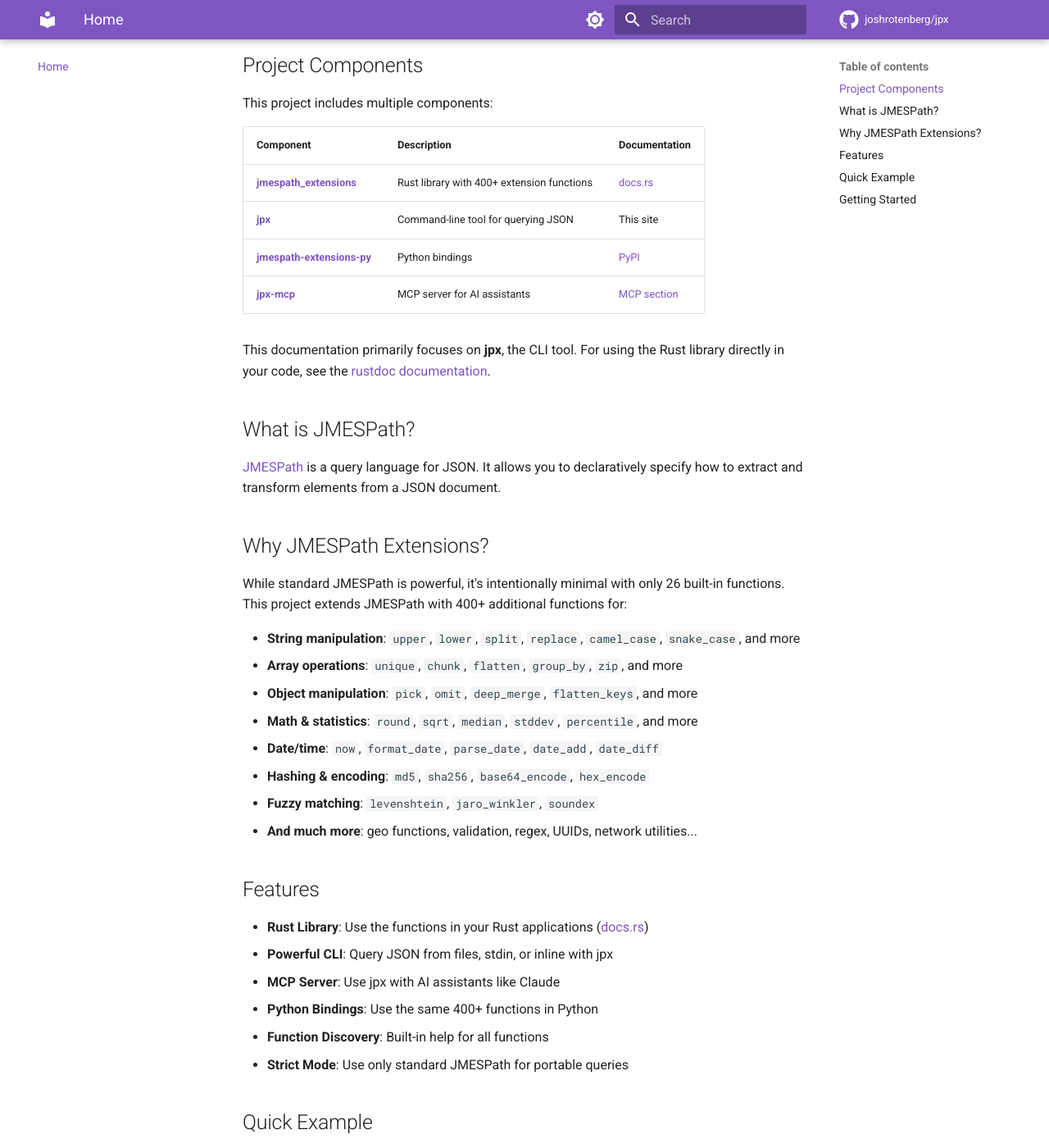
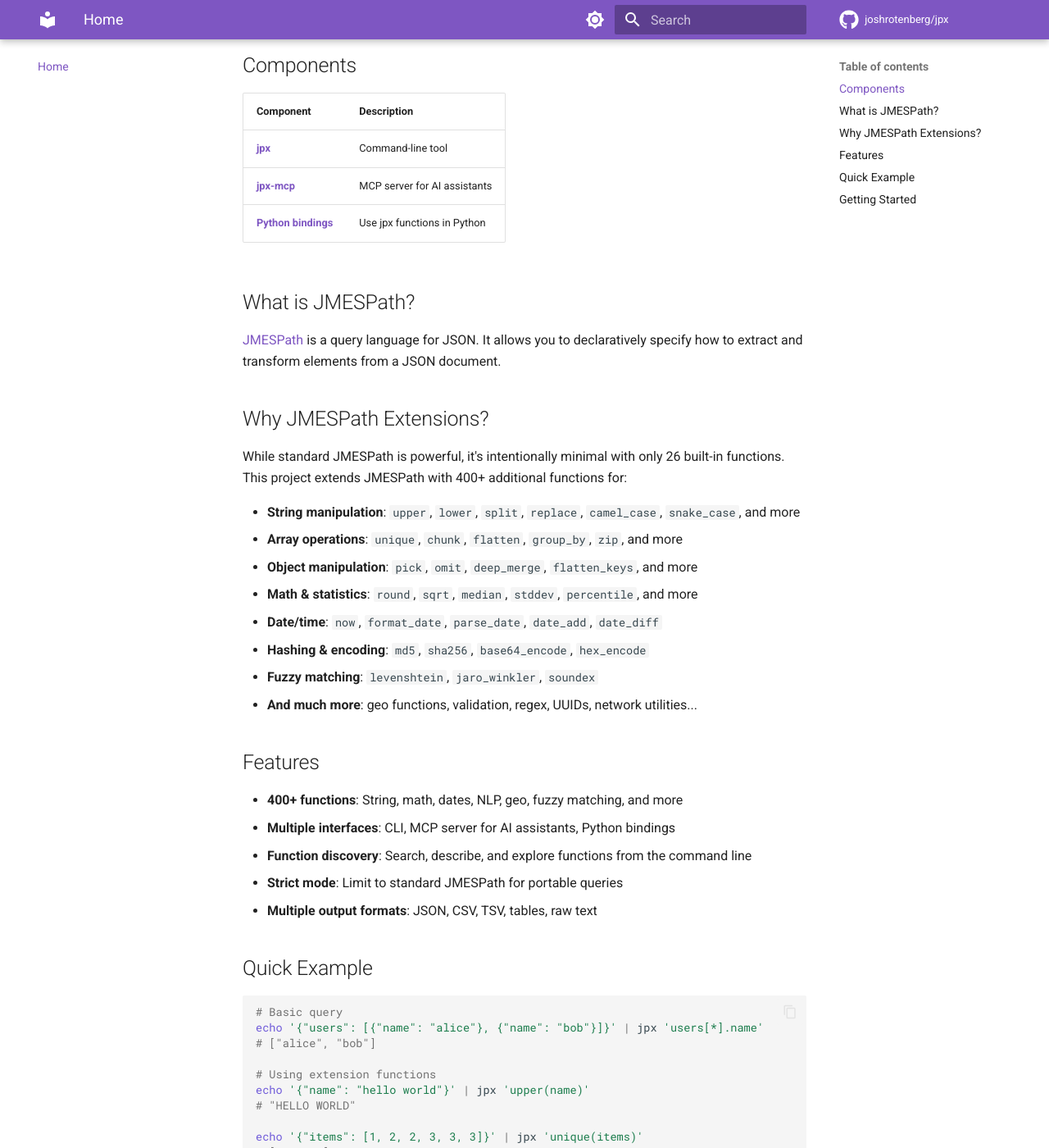
Before and after one commit to joshrotenberg/jpx, an MkDocs documentation site: the page built from docs/src/index.md, in a window 1280 px wide and 1400 px high, scrolled down 257 px. Shown: the whole window at 82% size. Built offline with MkDocs 1.6.1 and Material for MkDocs 9.7.7, drawn with Linux system fonts in a browser that asks for light colours; comment, search, counter and statistics services are not loaded; some of the changed text lies outside the part shown.

Commit message:
docs: rebrand from jmespath-extensions to jpx focus
- Simplify index.md to focus on jpx as the main product
- Update example links to point to jpx repo
- Streamline features list

````diff
--- a/docs/src/guides/hacker-news.md
+++ b/docs/src/guides/hacker-news.md
@@ -401,7 +401,7 @@
 
 ## Using Query Libraries
 
-Instead of typing these queries repeatedly, save them in a `.jpx` query library. See [examples/hacker-news.jpx](https://github.com/joshrotenberg/jmespath-extensions/blob/main/examples/hacker-news.jpx) for a ready-to-use library:
+Instead of typing these queries repeatedly, save them in a `.jpx` query library. See [examples/hacker-news.jpx](https://github.com/joshrotenberg/jpx/blob/main/examples/hacker-news.jpx) for a ready-to-use library:
 
 ```bash
 # List available queries
--- a/docs/src/guides/nlp-text-processing.md
+++ b/docs/src/guides/nlp-text-processing.md
@@ -387,7 +387,7 @@
 
 ## Using Query Libraries
 
-Save your NLP pipelines in a `.jpx` query library for reuse. See [examples/nlp.jpx](https://github.com/joshrotenberg/jmespath-extensions/blob/main/examples/nlp.jpx) for ready-to-use text processing queries:
+Save your NLP pipelines in a `.jpx` query library for reuse. See [examples/nlp.jpx](https://github.com/joshrotenberg/jpx/blob/main/examples/nlp.jpx) for ready-to-use text processing queries:
 
 ```bash
 # List available NLP queries
--- a/docs/src/index.md
+++ b/docs/src/index.md
@@ -1,19 +1,14 @@
-# Introduction
+# jpx
 
-This documentation covers the **JMESPath Extensions** project, which provides 400+ additional functions for [JMESPath](https://jmespath.org/) queries.
+**jpx** is a command-line tool for querying and transforming JSON using [JMESPath](https://jmespath.org/) with 400+ extension functions.
 
-## Project Components
+## Components
 
-This project includes multiple components:
-
-| Component | Description | Documentation |
-|-----------|-------------|---------------|
-| **[jmespath_extensions](https://crates.io/crates/jmespath_extensions)** | Rust library with 400+ extension functions | [docs.rs](https://docs.rs/jmespath_extensions) |
-| **[jpx](https://crates.io/crates/jpx)** | Command-line tool for querying JSON | This site |
-| **[jmespath-extensions-py](https://pypi.org/project/jmespath-extensions/)** | Python bindings | [PyPI](https://pypi.org/project/jmespath-extensions/) |
-| **[jpx-mcp](https://crates.io/crates/jpx-mcp)** | MCP server for AI assistants | [MCP section](./mcp/overview.md) |
-
-This documentation primarily focuses on **jpx**, the CLI tool. For using the Rust library directly in your code, see the [rustdoc documentation](https://docs.rs/jmespath_extensions).
+| Component | Description |
+|-----------|-------------|
+| **[jpx](https://crates.io/crates/jpx)** | Command-line tool |
+| **[jpx-mcp](https://crates.io/crates/jpx-mcp)** | MCP server for AI assistants |
+| **[Python bindings](https://pypi.org/project/jmespath-extensions/)** | Use jpx functions in Python |
 
 ## What is JMESPath?
 
@@ -34,12 +29,11 @@
 
 ## Features
 
-- **Rust Library**: Use the functions in your Rust applications ([docs.rs](https://docs.rs/jmespath_extensions))
-- **Powerful CLI**: Query JSON from files, stdin, or inline with jpx
-- **MCP Server**: Use jpx with AI assistants like Claude
-- **Python Bindings**: Use the same 400+ functions in Python
-- **Function Discovery**: Built-in help for all functions
-- **Strict Mode**: Use only standard JMESPath for portable queries
+- **400+ functions**: String, math, dates, NLP, geo, fuzzy matching, and more
+- **Multiple interfaces**: CLI, MCP server for AI assistants, Python bindings
+- **Function discovery**: Search, describe, and explore functions from the command line
+- **Strict mode**: Limit to standard JMESPath for portable queries
+- **Multiple output formats**: JSON, CSV, TSV, tables, raw text
 
 ## Quick Example
 
````
